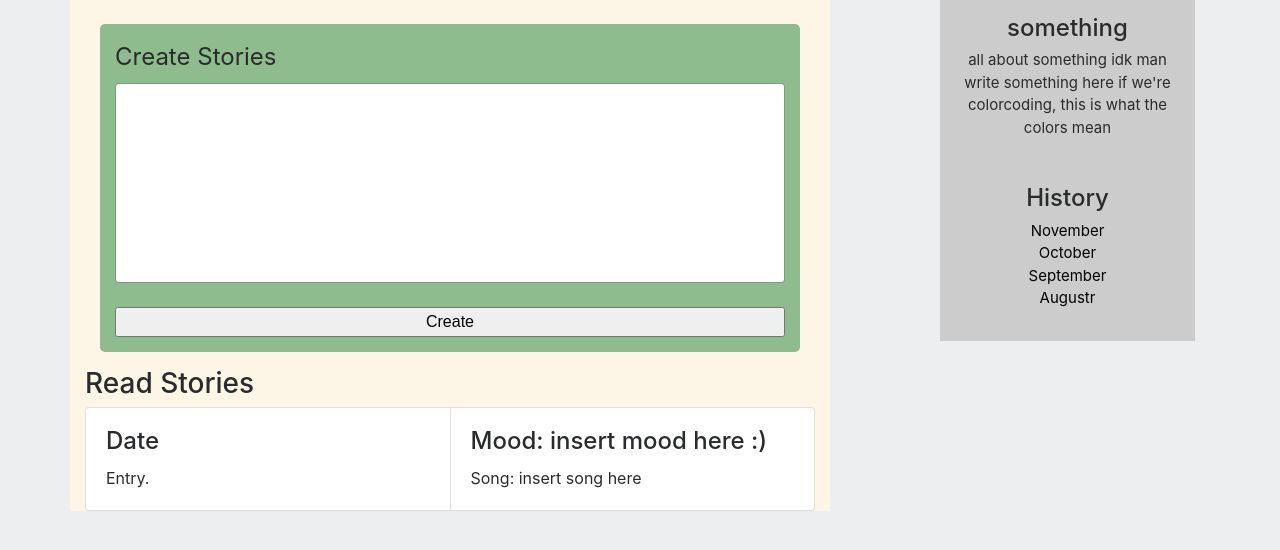
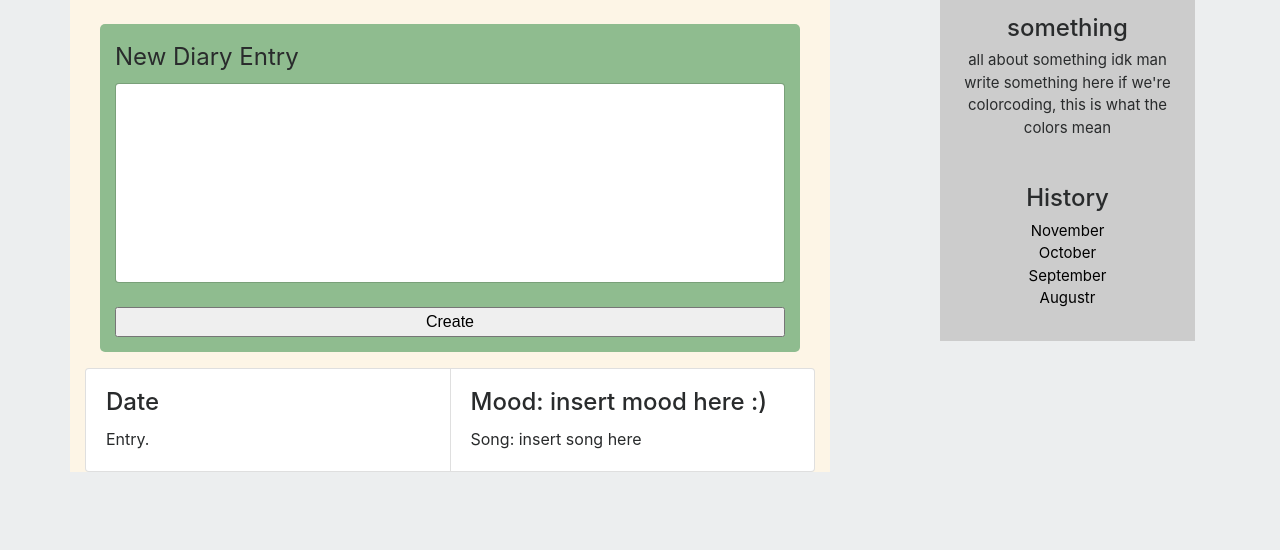
Before and after one commit to sashafomina/moody-tunes, a Flask app: template templates/diary.html in a window 1280 px wide. Shown: the part 161-711 px from the top of the page. Run offline with Flask 2, Linux system fonts and the light colour scheme; the template is opened without the code that fills it, so the values that code supplies are empty; some libraries are stand-ins or nearby versions.

Commit message:
minor change

```diff
--- a/app.py
+++ b/app.py
@@ -134,9 +134,11 @@ def diary():
         flash("Session timed out")
         return redirect(url_for('login'))
     current_user = session["username"]
-    #dbTunes = dbLibrary.openDb("data/tunes.db")
-    #cursor = dbLibrary.createCursor(dbTunes)
-    #entry_cursor = cursor.execute("SELECT entry,mood, date, song, songRating FROM users")
+
+    dbTunes = dbLibrary.openDb("data/tunes.db")
+    cursor = dbLibrary.createCursor(dbTunes)
+    entry_cursor = cursor.execute("SELECT entry,mood, date, song, songRating FROM users WHERE ")
+
     return render_template("diary.html",name = current_user)
 #-----------------------------------------------------------
 
@@ -207,11 +209,7 @@ def create():
     dbLibrary.closeFile(dbTunes)
 
 
-
-
-
-
-    return "hi"
+    return redirect(url_for('diary'))
 
 
 
--- a/templates/diary.html
+++ b/templates/diary.html
@@ -54,7 +54,7 @@
 
 	<div class="container">
 	  <form class = "form-group" method = "POST"  action="/create">
-	    <legend>Create Stories</legend>
+	    <legend>New Diary Entry</legend>
 	    <input style="height:200px; word-wrap: break-all;" class ="form-control" type ="text" name = "newDiaryEntry" required> <br>
 	    <!--<textarea class="form-control" id="exampleTextarea" rows="3" value="Enter your mood here" content="entry"></textarea>!-->
 	    <input class="btn-block" type="submit" value="Create">
@@ -63,7 +63,6 @@
 
 	<!-- display previous entries accordian-style !-->
 	<!-- entries will be a list of lists [[date1, entry1] !-->
-	<h3>Read Stories</h3>
 	<!--
 	    <form method="post" action="/view">
 	      <div id="accordion" role="tablist" aria-multiselectable="true">
```
